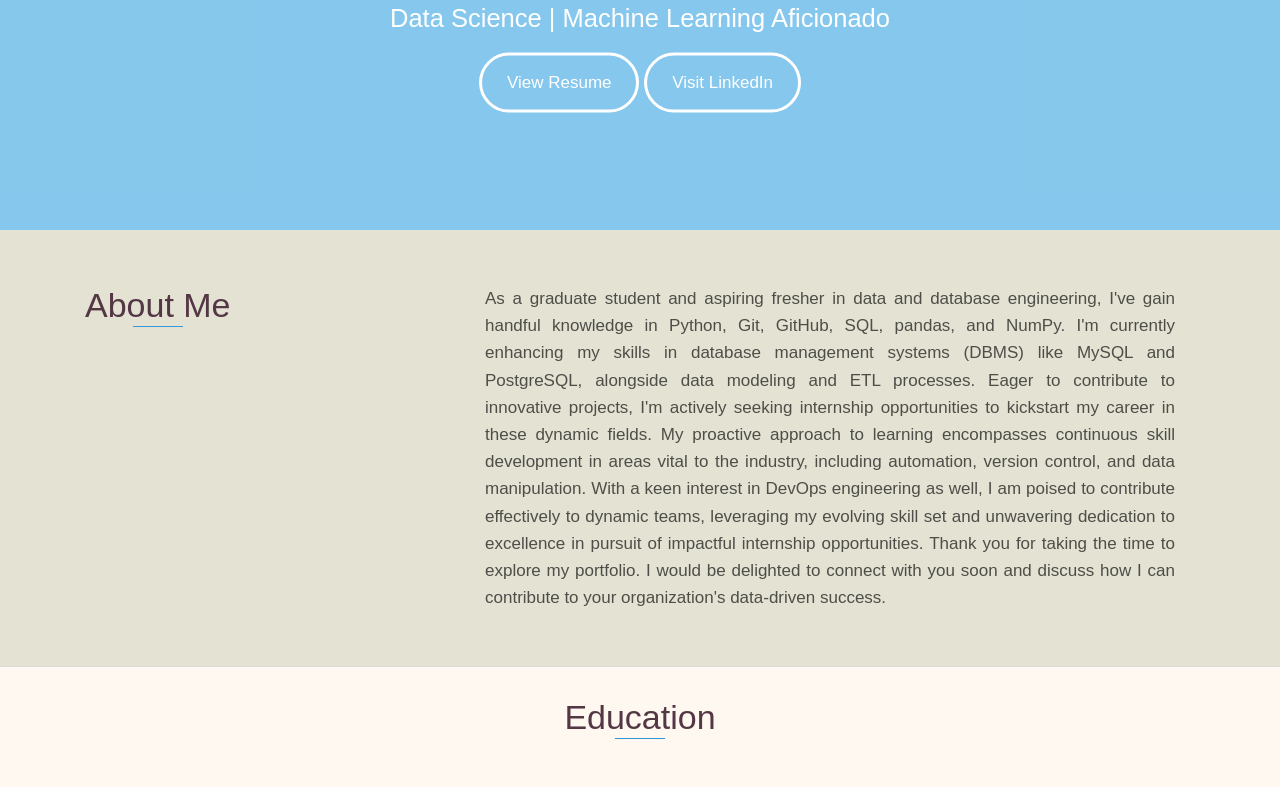
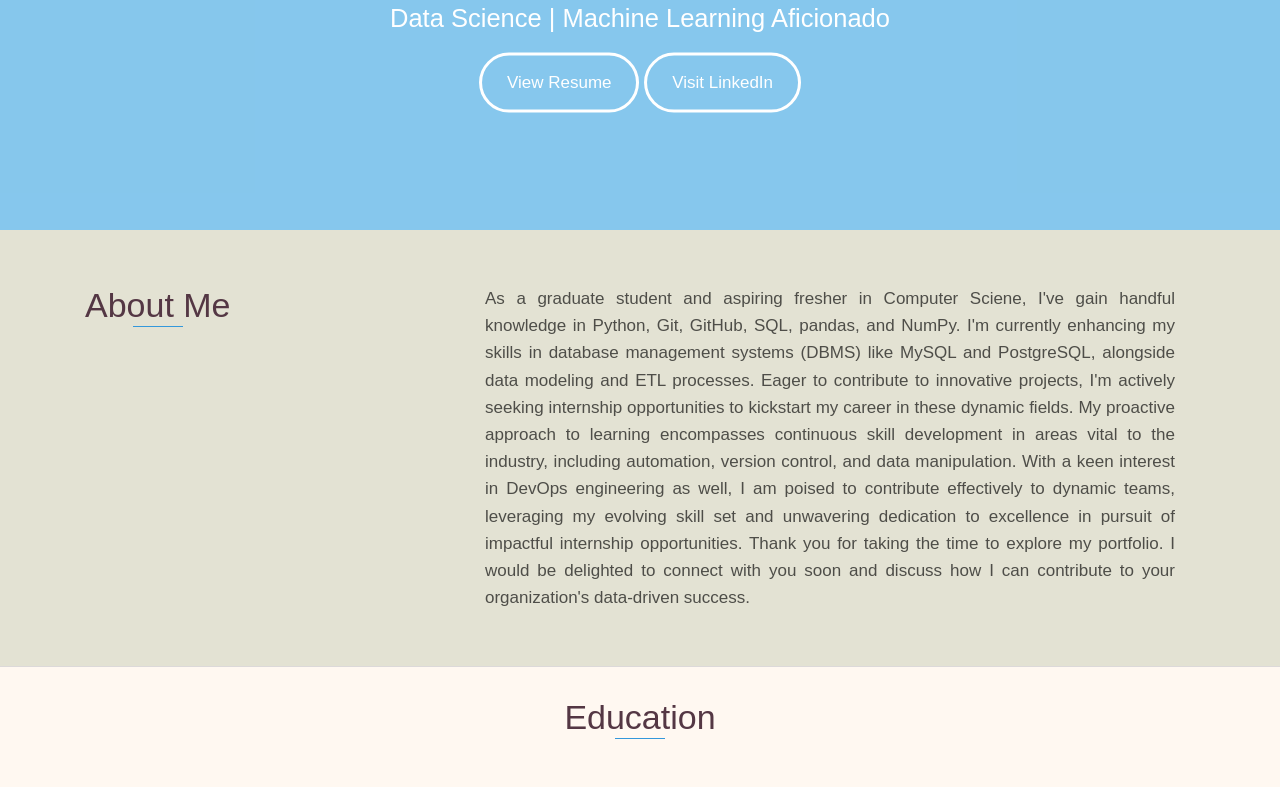
Before and after one commit to NareshPoudel1/Portfolio-NP-, a website: page index.html in a window 1280 px wide. Shown: the part 570-1357 px from the top of the page. Drawn offline with nearby package versions, Linux system fonts and the light colour scheme.

Commit message:
Update index.html

```diff
--- a/index.html
+++ b/index.html
@@ -59,7 +59,7 @@
                 <div class="col-md-8">
                     <p style="color:rgba(0, 0, 0, 0.658)">
 
-As a graduate student and aspiring fresher in data and database engineering, I've gain handful knowledge in  Python, Git, GitHub, SQL, pandas, and NumPy. I'm currently enhancing my skills in database management systems (DBMS) like MySQL and PostgreSQL, alongside data modeling and ETL processes. Eager to contribute to innovative projects, I'm actively seeking internship opportunities to kickstart my career in these dynamic fields.
+As a graduate student and aspiring fresher in Computer Sciene, I've gain handful knowledge in  Python, Git, GitHub, SQL, pandas, and NumPy. I'm currently enhancing my skills in database management systems (DBMS) like MySQL and PostgreSQL, alongside data modeling and ETL processes. Eager to contribute to innovative projects, I'm actively seeking internship opportunities to kickstart my career in these dynamic fields.
 
 My proactive approach to learning encompasses continuous skill development in areas vital to the industry, including automation, version control, and data manipulation. With a keen interest in DevOps engineering as well, I am poised to contribute effectively to dynamic teams, leveraging my evolving skill set and unwavering dedication to excellence in pursuit of impactful internship opportunities.
 
```
